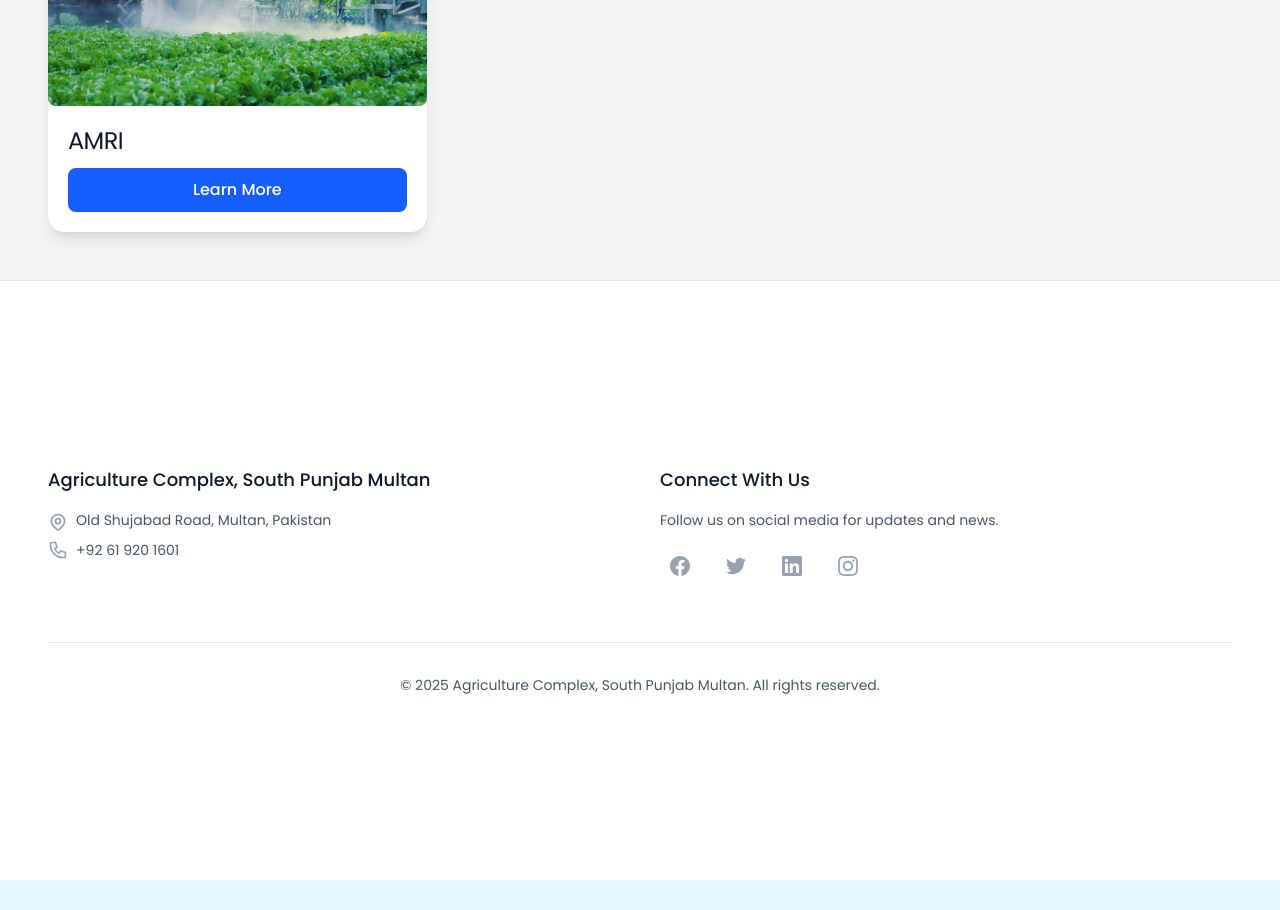
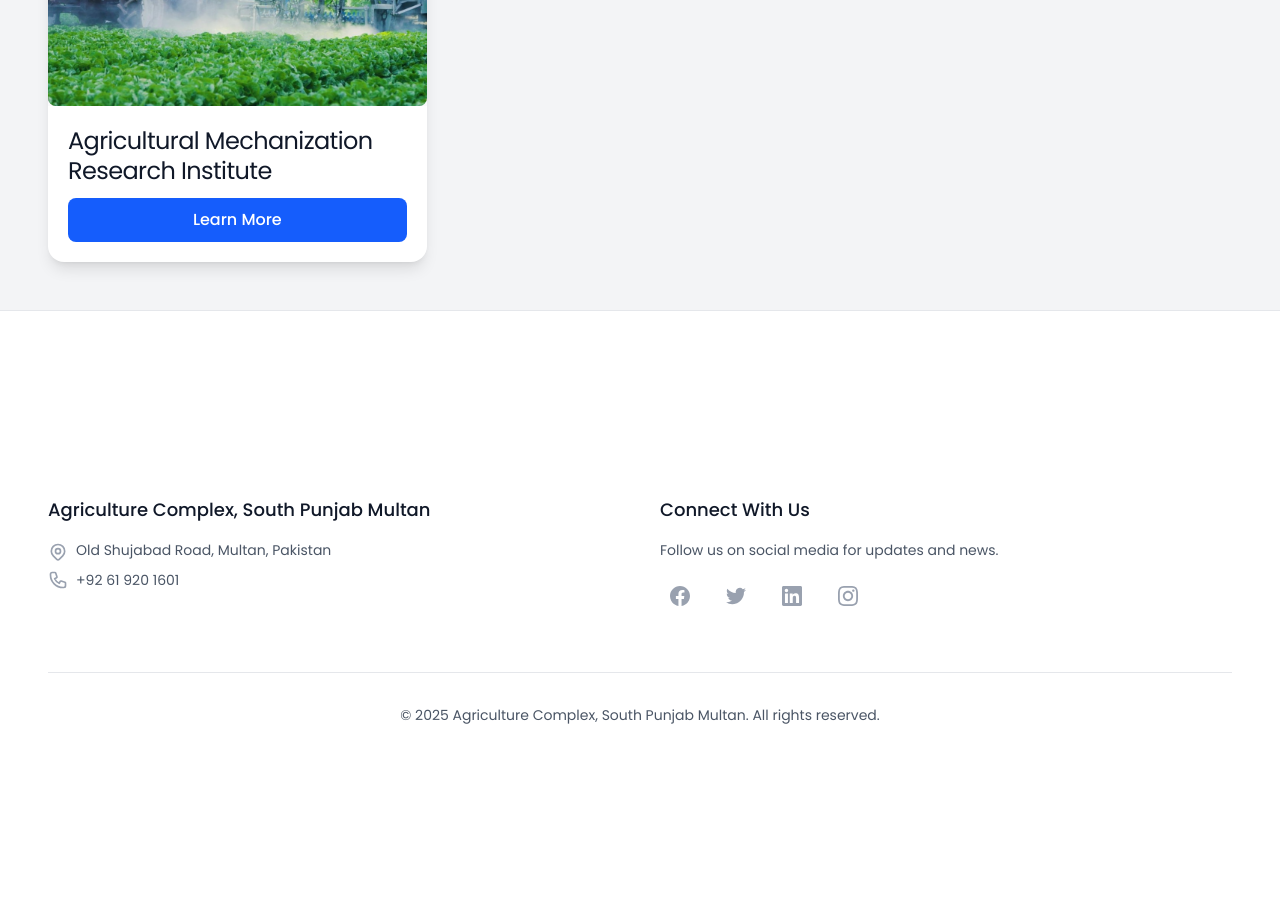
Before and after one commit to TahseenTariq/agri-complex, a Next.js app: page / in a window 1280 px wide. Shown: the part 2700-3610 px from the top of the page. Before the commit the page ends 3580 px from the top, so only its background shows below. Built offline with nearby package versions, Linux system fonts and the light colour scheme.

Commit message:
chore: expand AMRI card labeling

```diff
--- a/main-page/FeatureData.tsx
+++ b/main-page/FeatureData.tsx
@@ -71,9 +71,9 @@ const cottons: Cotton[] = [
   },
   {
     id: 10,
-    name: "AMRI",
+    name: "Agricultural Mechanization Research Institute",
     image: "/amri.jpg.jpeg",
-    imageAlt: "AMRI",
+    imageAlt: "Agricultural Mechanization Research Institute",
   },
 ];
 
```
